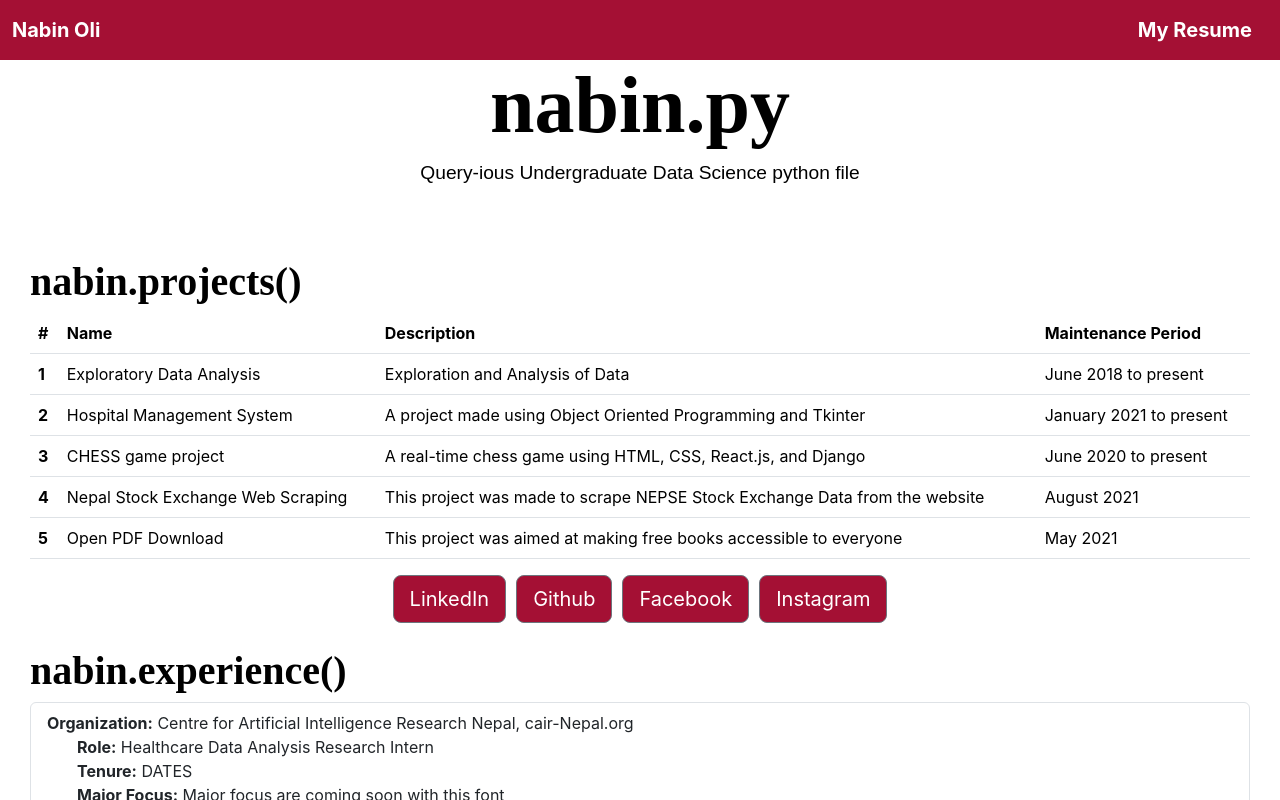
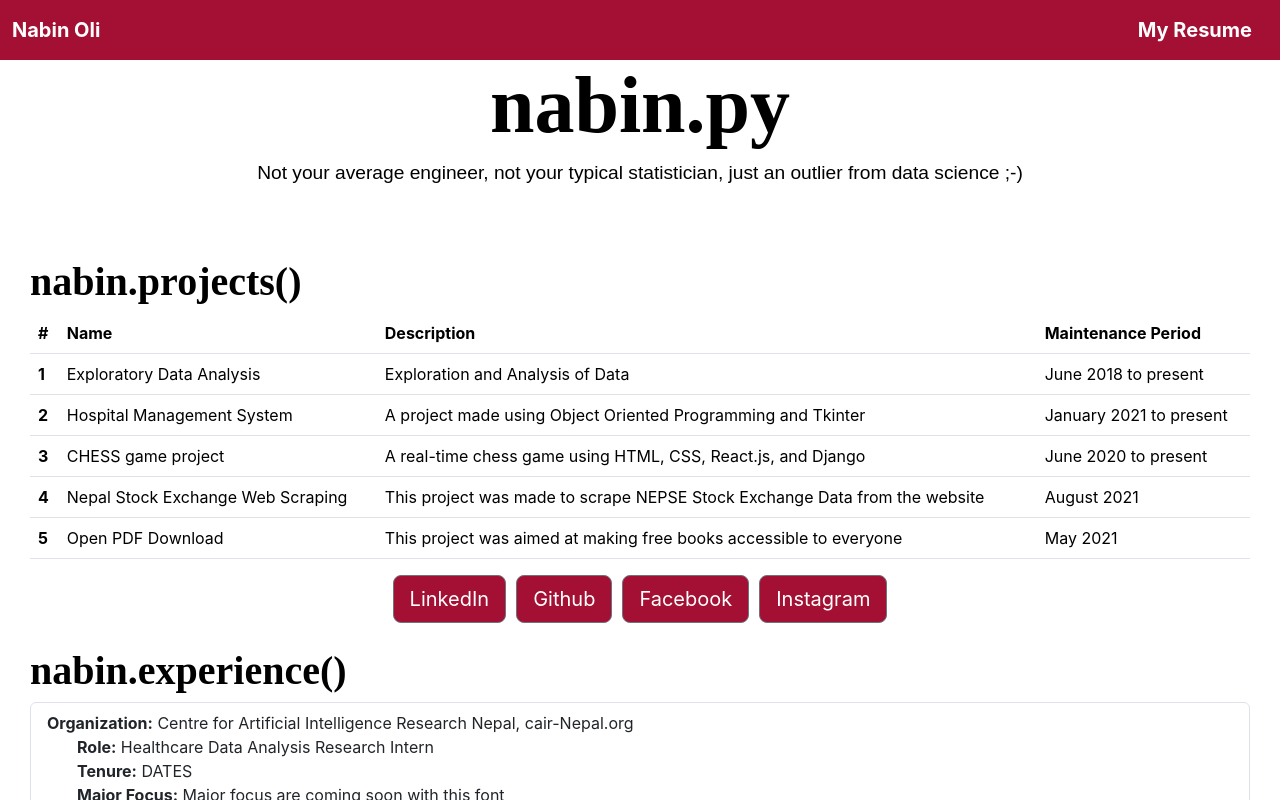
Before and after one commit to nabin2004/MyPortfolioWebsite, a React (Create React App) app: page / in a window 1280 px wide. Shown: the top 800 px of the page. Built offline with nearby package versions, Linux system fonts and the light colour scheme; a web font is replaced by a local one.

Commit message:
Update App.js

```diff
--- a/src/App.js
+++ b/src/App.js
@@ -39,7 +39,7 @@ function Body(){
   return(
     <>
     <h1 className='myname'>nabin.py</h1>
-    <p className='tag'>Query-ious Undergraduate Data Science python file</p>
+    <p className='tag'>Not your average engineer, not your typical statistician, just an outlier from data science ;-) </p>
     </>
   )
 }
```
